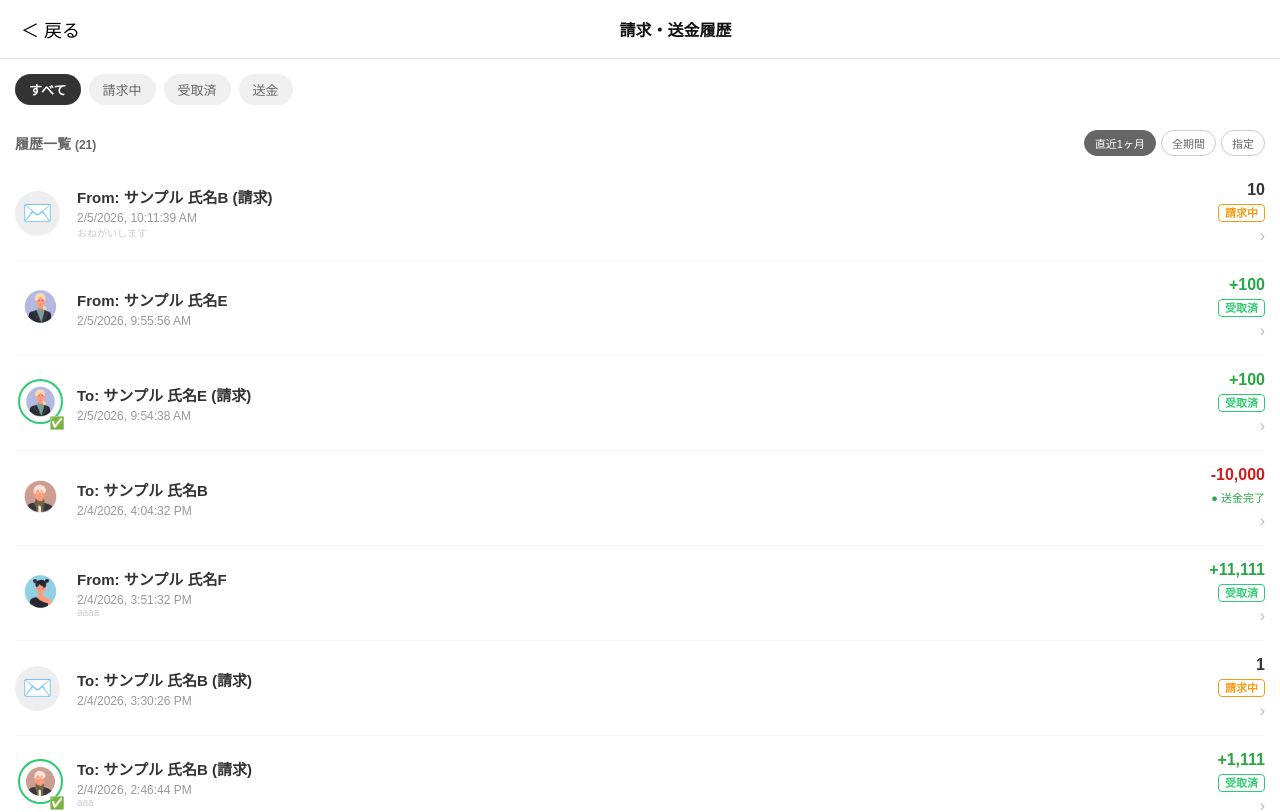
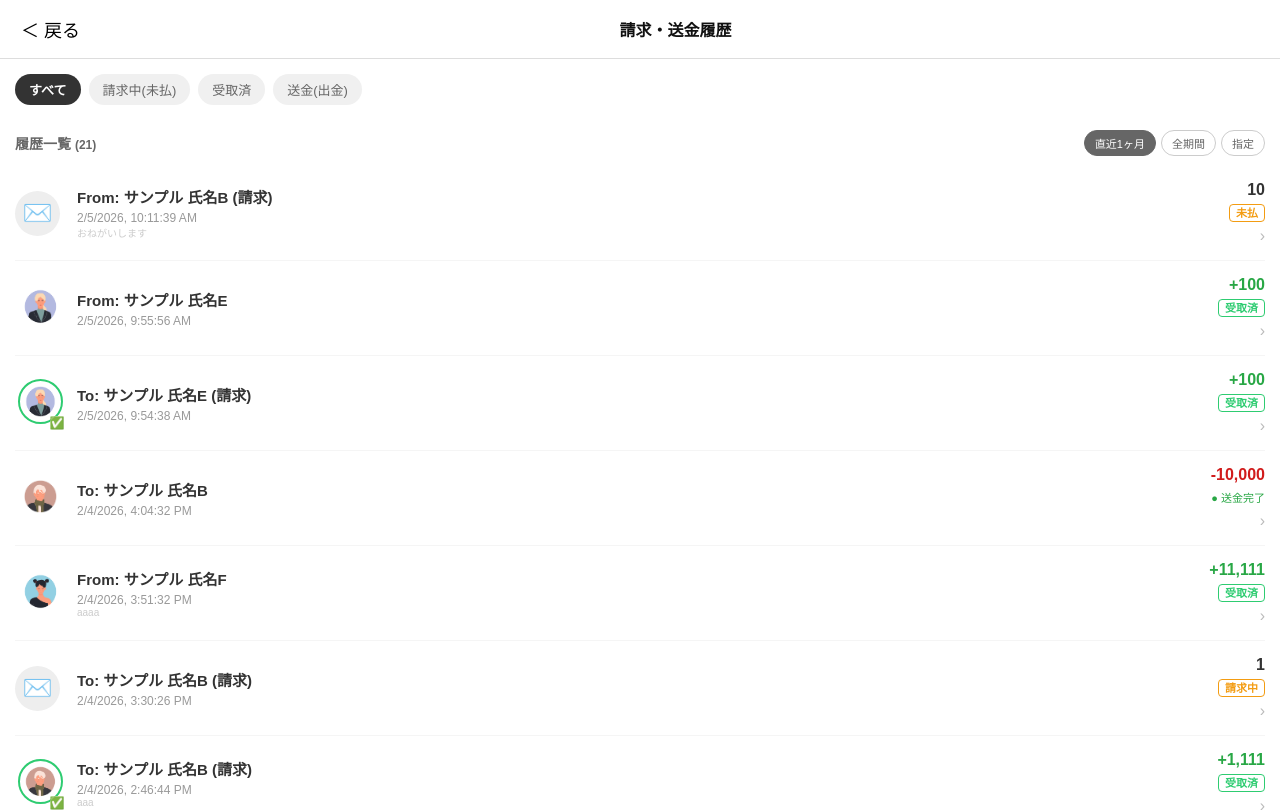
Before and after one commit to Bridge-wkk/team-vitamin-sea-project, a React (Create React App) app: page /transactionhistory in a window 1280 px wide. Shown: the top 812 px of the page. Built offline with nearby package versions, Linux system fonts and the light colour scheme; data requests are answered from the project's data file; sample sign-in values are in the browser's storage.

Commit message:
請求履歴の修正

```diff
--- a/src/TransactionHistory.js
+++ b/src/TransactionHistory.js
@@ -43,20 +43,32 @@ const TransactionHistory = ({ loginUser }) => {
     });
   }, [loginUser]);
 
+  // フィルタリングロジック
   const filteredHistory = useMemo(() => {
     return history.filter(item => {
       const isTransferType = item.type === "transfer" || item.type === "request_payment";
+
+      // 自分主体のアクションか（送金した/請求した）
       const isMyAction = item.senderId === loginUser.id || item.requesterId === loginUser.id;
-      const isReceived = (!isTransferType && item.status === "paid") || (isTransferType && !isMyAction);
 
+      // ★受取済（入金）判定： 「請求の支払いを受けた」 または 「送金を受け取った」
+      const isReceived = (!isTransferType && item.status === "paid" && isMyAction) || (isTransferType && !isMyAction);
+
+      // ステータスフィルター
       if (filterStatus === "paid") {
+        // 「受取済」タブ: 入金があったもの（支払ったものは除外）
         if (!isReceived) return false;
       } else if (filterStatus === "unpaid") {
+        // 未払い（請求中）
         if (isTransferType || item.status !== "unpaid") return false;
       } else if (filterStatus === "transfer") {
-        if (!isTransferType || !isMyAction) return false;
+        // 送金（出金）: 送金タイプかつ自分が送ったもの + 請求の支払い
+        // 「送金」タブの意味合いによりますが、ここでは「自分のお金が出ていったもの」と定義する場合
+        const isPayment = (isTransferType && isMyAction) || (!isTransferType && item.status === "paid" && !isMyAction);
+        if (!isPayment) return false;
       }
 
+      // 期間フィルター
       if (filterPeriod === "1month") {
         const oneMonthAgo = new Date();
         oneMonthAgo.setMonth(oneMonthAgo.getMonth() - 1);
@@ -90,9 +102,9 @@ const TransactionHistory = ({ loginUser }) => {
         <div style={{ display: "flex", gap: "8px", overflowX: "auto", paddingBottom: "5px", marginBottom: "20px" }}>
           {[
             { id: "all", label: "すべて" },
-            { id: "unpaid", label: "請求中" },
+            { id: "unpaid", label: "請求中(未払)" },
             { id: "paid", label: "受取済" },
-            { id: "transfer", label: "送金" },
+            { id: "transfer", label: "送金(出金)" },
           ].map((btn) => (
             <button
               key={btn.id}
@@ -152,14 +164,17 @@ const TransactionHistory = ({ loginUser }) => {
 
           if (isTransferType) {
             if (isMyAction) {
+              // 自分が送金した
               titleText = `To: ${targetUser?.name || '不明'}`;
               amountColor = "#D11C1C";
               amountPrefix = "-";
               statusBadge = <span style={{ fontSize: '11px', color: '#28a745' }}>● 送金完了</span>;
             } else {
+              // 自分が送金を受け取った
               titleText = `From: ${targetUser?.name || '不明'}`;
               amountColor = "#28a745";
               amountPrefix = "+";
+              // ★修正: 送金受取も「受取済」バッジ
               statusBadge = (
                 <span style={{
                   fontSize: '11px', fontWeight: 'bold',
@@ -172,6 +187,7 @@ const TransactionHistory = ({ loginUser }) => {
               );
             }
           } else {
+            // 請求タイプ
             if (isMyAction) {
               titleText = `To: ${targetUser?.name || '不明'} (請求)`;
               if (isPaid) {
@@ -181,19 +197,36 @@ const TransactionHistory = ({ loginUser }) => {
             } else {
               titleText = `From: ${targetUser?.name || '不明'} (請求)`;
               if (isPaid) {
-                amountColor = "#D11C1C"; // 自分が払ったなら赤
+                amountColor = "#D11C1C"; // 赤
                 amountPrefix = "-";
               }
+            }
+
+            // ★修正: バッジの文言を「受取済」と「支払済」で出し分け
+            let badgeText = "請求中";
+            let badgeColor = "#f39c12"; // デフォルト（未完了）の色
+
+            if (isPaid) {
+                badgeColor = "#2ecc71"; // 完了の色
+                if (isMyAction) {
+                    badgeText = "受取済"; // 自分が請求して完了 ＝ 受け取った
+                } else {
+                    badgeText = "支払済"; // 自分が請求されて完了 ＝ 支払った
+                }
+            } else {
+                if (!isMyAction) {
+                    badgeText = "未払";   // 請求されている状態
+                }
             }
 
             statusBadge = (
               <span style={{
                 fontSize: '11px', fontWeight: 'bold',
-                color: isPaid ? '#2ecc71' : '#f39c12',
-                border: `1px solid ${isPaid ? '#2ecc71' : '#f39c12'}`,
+                color: badgeColor,
+                border: `1px solid ${badgeColor}`,
                 padding: '2px 6px', borderRadius: '4px'
               }}>
-                {isPaid ? "受取済" : "請求中"}
+                {badgeText}
               </span>
             );
           }
@@ -230,7 +263,7 @@ const TransactionHistory = ({ loginUser }) => {
               </div>
 
               <div style={{ textAlign: 'right' }}>
-                {/* ★修正: ¥マークを削除 */}
+                {/* ★修正: ¥マーク削除 */}
                 <div style={{ fontWeight: 'bold', fontSize: '16px', color: amountColor }}>
                   {amountPrefix}{Number(item.amount).toLocaleString()}
                 </div>
```
